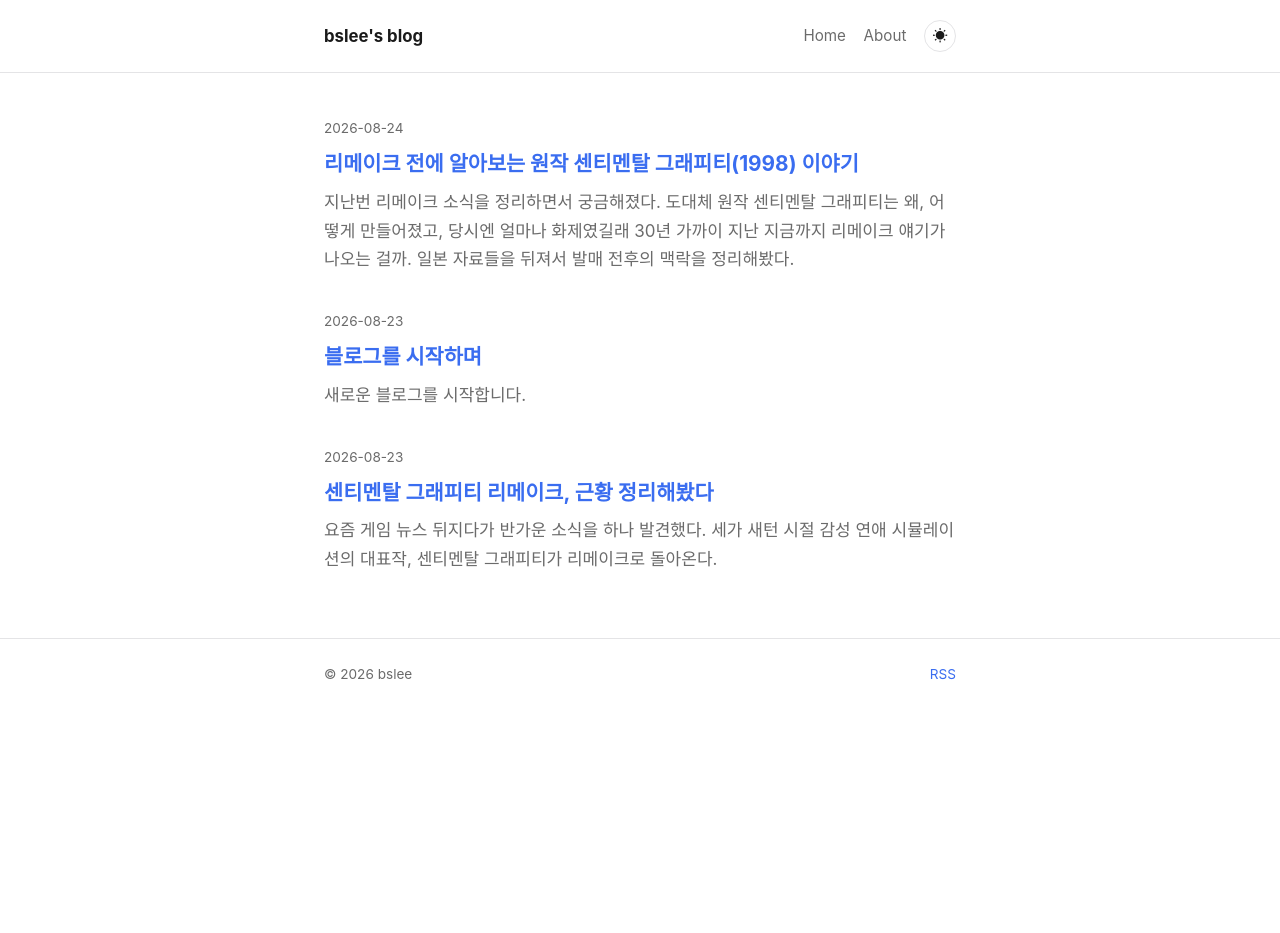
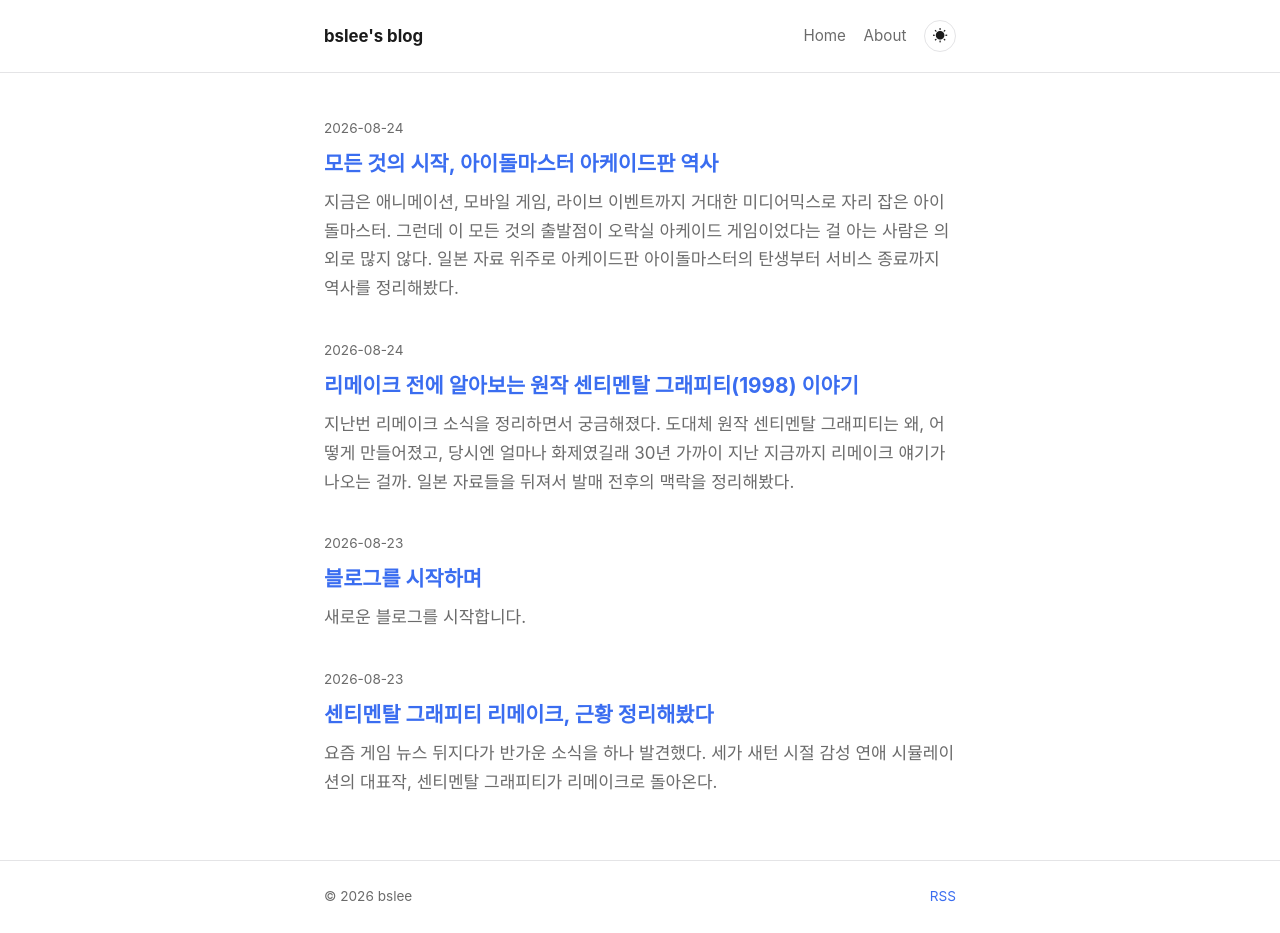
Before and after one commit to bslee-dev/bslee-dev.github.io, a Jekyll site: the page built from index.html, in a window 1280 px wide. Built offline with Jekyll 4.4.1, drawn with Linux system fonts in a browser that asks for light colours; before the commit the page ends 900 px from its top, so only the background shows below that; part of the change alters nothing that is shown.

Commit message:
Add post on the arcade-era history of The Idolm@ster
* Add post on the arcade-era history of The Idolm@ster

Co-Authored-By: Claude Sonnet 5 <noreply@anthropic.com>
Claude-Session: https://claude.ai/code/session_016tSYde8Fi9BvTLgZ1hAiuw

* Pin post ordering with explicit timestamps

Jekyll breaks same-date ties by filename, which put posts in an
unintended order. Adding explicit times makes the order deterministic.

Co-Authored-By: Claude Sonnet 5 <noreply@anthropic.com>
Claude-Session: https://claude.ai/code/session_016tSYde8Fi9BvTLgZ1hAiuw

---------

Co-authored-by: Claude <noreply@anthropic.com>

```diff
--- a/_posts/2026-08-23-sentimental-graffiti-remake.md
+++ b/_posts/2026-08-23-sentimental-graffiti-remake.md
@@ -1,6 +1,7 @@
 ---
 title: "센티멘탈 그래피티 리메이크, 근황 정리해봤다"
 tags: [게임, 트렌드]
+date: 2026-08-23 09:00:00 +0900
 ---
 
 요즘 게임 뉴스 뒤지다가 반가운 소식을 하나 발견했다. 세가 새턴 시절 감성 연애 시뮬레이션의 대표작, **센티멘탈 그래피티**가 리메이크로 돌아온다.
--- a/_posts/2026-08-23-welcome.md
+++ b/_posts/2026-08-23-welcome.md
@@ -1,6 +1,7 @@
 ---
 title: "블로그를 시작하며"
 tags: [일상]
+date: 2026-08-23 21:00:00 +0900
 ---
 
 새로운 블로그를 시작합니다.
--- /dev/null
+++ b/_posts/2026-08-24-idolmaster-arcade-history.md
@@ -0,0 +1,54 @@
+---
+title: "모든 것의 시작, 아이돌마스터 아케이드판 역사"
+tags: [게임, 트렌드]
+date: 2026-08-24 15:00:00 +0900
+---
+
+지금은 애니메이션, 모바일 게임, 라이브 이벤트까지 거대한 미디어믹스로 자리 잡은 `아이돌마스터`. 그런데 이 모든 것의 출발점이 오락실 아케이드 게임이었다는 걸 아는 사람은 의외로 많지 않다. 일본 자료 위주로 아케이드판 아이돌마스터의 탄생부터 서비스 종료까지 역사를 정리해봤다.
+
+## 시대 배경: 도키메키 메모리얼과 아이돌 붐이 만나다
+
+2000년대 초반은 `도키메키 메모리얼` 시리즈로 대표되는 연애 시뮬레이션 장르가 전성기를 구가하던 시기였다. 여기서 나온 아이디어가 "오락실에서 갸루게(연애 시뮬레이션)를 구현해보자"는 기획이었다.
+
+동시에 이 시기는 모닝구 무스메(モーニング娘。)를 필두로 한 아이돌 붐이 한창이던 때였고, 그 영향으로 "육성 대상"으로 아이돌이 선택됐다고 한다. 즉 아이돌마스터는 연애 시뮬레이션의 게임 문법과 아이돌 붐이라는 시대적 유행이 결합해 탄생한 기획이었던 셈이다.
+
+## 2001년, 전례 없는 도전이 시작되다
+
+기획 발안자이자 초대 디렉터는 **이시하라 아키히로(石原章弘)**. 개발은 2001년 10월, 남코의 아케이드 게임 `드래곤 크로니클(ドラゴンクロニクル)`의 클라이언트 전용 캐비닛을 베이스로 시작됐다.
+
+문제는 이런 게임이 그때까지 존재한 적이 없었다는 점. 아케이드에서 연애 시뮬레이션 장르를 구현한다는 것 자체가 전례가 없는 도전이었고, 개발은 난항을 거듭했다. 개발 기간이 예상보다 길어지면서 남코 사내에서도 "누가 봐도 니치한 내용에 개발까지 길어진다"며 반발이 상당했다고 한다. 그럼에도 불구하고 프로젝트는 살아남아, 2001년 기획 착수로부터 약 4년 만인 **2005년 7월 26일**, 전국 동시 가동을 시작했다.
+
+## 게임 시스템: 리라이터블 카드와 전국 오디션
+
+아케이드판 아이돌마스터의 핵심 콘셉트는 "765 프로덕션의 신인 프로듀서가 되어 1~3인조 아이돌 유닛을 육성한다"는 것. 세이브 데이터는 전용 **리라이터블(재기록형) 자기 카드**에 저장하는 방식으로, 오락실을 오가며 카드 하나로 육성을 이어갈 수 있었다.
+
+가장 독특했던 건 "오디션"이라는 이름의 **전국 온라인 대전** 요소였다. 전국의 아케이드 기기가 온라인으로 연결돼, 다른 플레이어가 육성한 아이돌과 성적을 겨루는 방식이었다. 여기에 육성한 아이돌이 실제로 플레이어의 휴대폰으로 메일을 보내주는 **"메일☆플리즈(メール☆プリーズ)"** 서비스까지 더해지며, 당시로선 상당히 참신한 체험을 제공했다.
+
+## 초기 반응은 냉담했다
+
+그런데 정작 가동 초기 반응은 좋지 않았다. 전국에 설치는 됐지만 한산한 "한산한 오락실(閑古鳥)" 상태가 이어졌고, 높은 캐비닛 도입 비용까지 겹치면서 오락실 업주들의 불만이 속출했다고 한다. 사내 반발을 뚫고 어렵게 세상에 나온 게임이 정작 초반엔 고전을 면치 못한 것이다.
+
+## 역주행의 시작, 니코니코동화
+
+흐름이 바뀐 건 니코니코동화(ニコニコ動画)의 등장 이후다. 게임 내 라이브 장면에 다양한 음악을 조합해 편집한 이른바 **"니코마스(ニコマス)"** 영상이 대량으로 올라오기 시작하면서, 게임을 직접 해보지 않은 사람들 사이에서도 캐릭터와 세계관에 대한 인지도가 폭발적으로 퍼졌다. 이 온라인 커뮤니티발 인기가 이후 CD, 라디오, 코미컬라이즈, 성우 라이브 등 지금까지 이어지는 대규모 미디어믹스의 발판이 됐다.
+
+## 서비스 종료, 그리고 여전히 살아있는 캐비닛
+
+전국 온라인 오디션을 지탱하던 온라인 서비스는 **2010년 9월 1일 오전 1시 59분**에 종료됐다. 이후에도 모바일 포털 사이트(아이돌마스터 모바일)는 명맥을 유지했지만 이 역시 2016년 3월 31일 서비스를 종료했다.
+
+흥미로운 건 온라인 기능 없이도 오프라인 상태로 남아있는 캐비닛이 있다는 점. 2024년 기준으로도 일부 오락실에는 온라인 기능은 못 쓰지만 오프라인으로는 플레이 가능한 아케이드판 아이돌마스터 캐비닛이 여전히 가동 중이라고 한다.
+
+## 정리하며
+
+돌이켜보면 아케이드판 아이돌마스터는 사내에서도 "될까 싶었던" 니치한 도전이었고, 실제로 초반엔 흥행에 실패했다. 그런데 그 작은 씨앗이 온라인 커뮤니티의 힘을 빌려 지금의 거대한 IP로 자라났다는 점이 새삼 흥미롭다. 지금의 화려한 미디어믹스 뒤에는 2001년부터 시작된, 결코 순탄치 않았던 4년의 개발기가 있었다는 걸 알고 나니 시리즈가 조금 다르게 보인다.
+
+---
+
+**참고 자료 (일본어)**
+- [アーケード版初代『アイドルマスター』の稼働開始日は2005年7月26日。 - 電ファミニコゲーマー](https://news.denfaminicogamer.jp/kikakuthetower/240726a)
+- [初代『アイドルマスター』が稼動を開始した日 - ファミ通.com](https://www.famitsu.com/news/202307/26310870.html)
+- [バンダイナムコ知新 第6回 アーケード版『アイドルマスター』誕生秘話【前編】 - ファンファーレ](https://funfare.bandainamcoent.co.jp/5021/)
+- [バンダイナムコ知新 第6回 アーケード版『アイドルマスター』誕生秘話【中編】 - ファンファーレ](https://funfare.bandainamcoent.co.jp/5093/)
+- [アイドルマスターシリーズ - Wikipedia](https://ja.wikipedia.org/wiki/%E3%82%A2%E3%82%A4%E3%83%89%E3%83%AB%E3%83%9E%E3%82%B9%E3%82%BF%E3%83%BC%E3%82%B7%E3%83%AA%E3%83%BC%E3%82%BA)
+- [アイドルマスター（アーケード）とは - ニコニコ大百科](https://dic.nicovideo.jp/a/%E3%82%A2%E3%82%A4%E3%83%89%E3%83%AB%E3%83%9E%E3%82%B9%E3%82%BF%E3%83%BC(%E3%82%A2%E3%83%BC%E3%82%B1%E3%83%BC%E3%83%89))
+- [アケマス - ピクシブ百科事典](https://dic.pixiv.net/a/%E3%82%A2%E3%82%B1%E3%83%9E%E3%82%B9)
--- a/_posts/2026-08-24-sentimental-graffiti-origin.md
+++ b/_posts/2026-08-24-sentimental-graffiti-origin.md
@@ -1,6 +1,7 @@
 ---
 title: "리메이크 전에 알아보는 원작 센티멘탈 그래피티(1998) 이야기"
 tags: [게임, 트렌드]
+date: 2026-08-24 09:00:00 +0900
 ---
 
 지난번 리메이크 소식을 정리하면서 궁금해졌다. 도대체 원작 `센티멘탈 그래피티`는 왜, 어떻게 만들어졌고, 당시엔 얼마나 화제였길래 30년 가까이 지난 지금까지 리메이크 얘기가 나오는 걸까. 일본 자료들을 뒤져서 발매 전후의 맥락을 정리해봤다.
```
